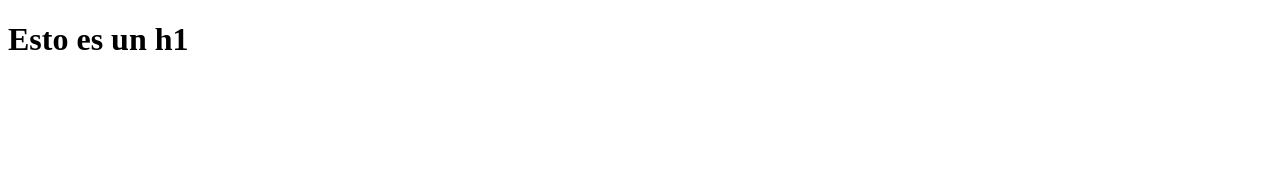
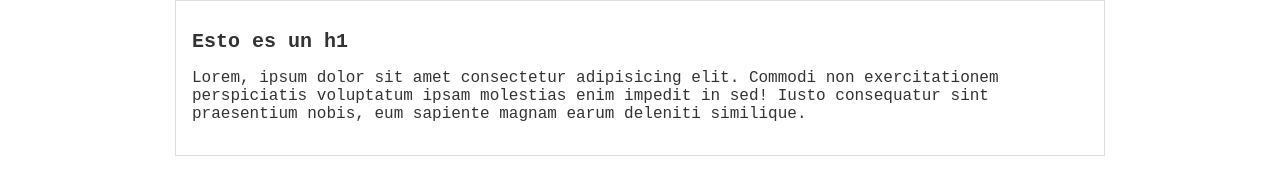
Before and after one commit to dnrz/prueba-uso-git, a plain HTML site: page index.html in a window 1280 px wide. Drawn offline with Linux system fonts and the light colour scheme.

Commit message:
Commit master index version reciente

```diff
--- a/css/styles.css
+++ b/css/styles.css
@@ -1,5 +1,21 @@
 body
 {
+    color: #333;
     text-align: center;
     font-family: 'Courier New', Courier, monospace;
+    margin: 0;
+    padding: 0;
 }
+
+
+#container{
+    width: 70%;
+    padding: 1em;
+    text-align: left;
+    border: 1px solid #ddd;
+    margin: 0 auto;
+
+}
+#container h1{
+    font-size: 20px;
+}
--- a/index.html
+++ b/index.html
@@ -4,9 +4,16 @@
     <meta charset="UTF-8">
     <meta http-equiv="X-UA-Compatible" content="IE=edge">
     <meta name="viewport" content="width=device-width, initial-scale=1.0">
+    <link rel="stylesheet" href="css/styles.css">
     <title>Document</title>
 </head>
 <body>
-    <h1>Esto es un h1</h1>
+    <div id="container">
+        <div id="post">
+            <h1>Esto es un h1</h1>
+            <p>Lorem, ipsum dolor sit amet consectetur adipisicing elit. Commodi non exercitationem perspiciatis voluptatum ipsam molestias enim impedit in sed! Iusto consequatur sint praesentium nobis, eum sapiente magnam earum deleniti similique.</p>
+        </div>
+    </div>
+
 </body>
 </html>
```
